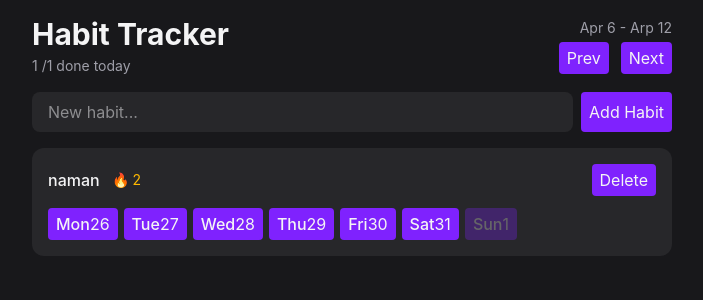
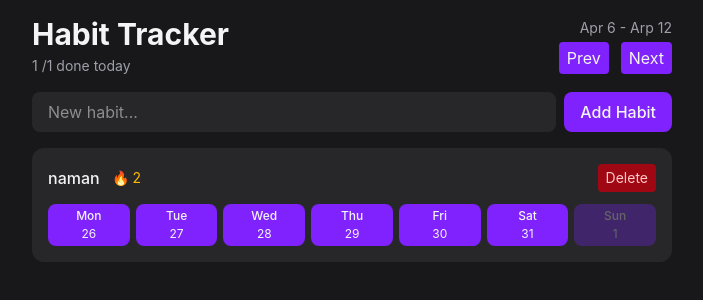
Before and after one commit to Naman-Parashar/Habit-tracker-react, a React (Vite) app: page / in a window 1280 px wide. Shown: the top 300 px of the page, without its empty margins (288-991 px from the left). Built offline with nearby package versions, Linux system fonts and the light colour scheme.

Commit message:
added adv props and types

```diff
--- a/package.json
+++ b/package.json
@@ -14,6 +14,7 @@
     "date-fns": "^4.4.0",
     "react": "^19.3.1",
     "react-dom": "^19.3.1",
+    "tailwind-merge": "^3.7.0",
     "tailwindcss": "^4.3.3"
   },
   "devDependencies": {
--- a/src/component/Button.tsx
+++ b/src/component/Button.tsx
@@ -1,4 +1,5 @@
-import type { ButtonPropsChildrenType } from "../types/Types"
+import { twMerge } from "tailwind-merge";
+import type { ButtonPropsChildrenType, VarientType } from "../types/Types"
 
 // function Button({text}: ButtonPropsType) {
 //   return (
@@ -6,22 +7,34 @@ import type { ButtonPropsChildrenType } from "../types/Types"
 //   )
 // }
 
-function Button({...props}: ButtonPropsChildrenType & { disabled?: boolean }) {
+function Button({varient="primary",className,...props}: ButtonPropsChildrenType & { disabled?: boolean }) {
   return (
     <button
     {...props}
-    className="
-    bg-violet-600
-    hover:bg-violet-400
-    transition-colors
-    rounded
-    px-2
-    py-1
-    disabled:opacity-30
-    disabled:cursor-not-allowed
-    "
+    className={twMerge(
+    "transition-colors rounded px-2 py-1 disabled:opacity-30 disabled:cursor-not-allowed",
+    getVarientstyle(varient),
+    className
+    )}
     />
   )
 }
 
+function getVarientstyle(varient: VarientType) {
+  switch (varient) {
+
+    case "primary":
+      return "bg-violet-600 hover:bg-violet-400";
+
+      case "secondary":
+      return "bg-zinc-800 hover:bg-zinc-700 text-zinc-500";
+
+      case "ghost-destructive":
+      return "bg-red-800 hover:bg-red-400 text-red-200";
+
+    default:
+      throw new Error(`Unknown varient: ${varient}`);
+    }
+  }
+
 export default Button
--- a/src/component/HabitForm.tsx
+++ b/src/component/HabitForm.tsx
@@ -15,7 +15,7 @@ function HabitForm() {
         type="text"
         placeholder="New habit..."
       />
-      <Button>Add Habit</Button>
+      <Button className="rounded-lg px-4 py-2 font-medium">Add Habit</Button>
     </form>
   );
 }
--- a/src/component/HabitItem.tsx
+++ b/src/component/HabitItem.tsx
@@ -16,13 +16,13 @@ function HabitItem({ habit }: HabitItemProps) {
           <span className="text-sm text-amber-400">🔥 2</span>
         </div>
 
-        <Button>Delete</Button>
+        <Button varient="ghost-destructive" className="text-sm">Delete</Button>
       </div>
 
       <div className="flex gap-1.5">
         {visibleDates.map((date) => (
 
-          <Button key={date.toISOString()} disabled={isFuture(date)}>
+          <Button className="flex flex-1 flex-col items-center gap-0.5 rounded-lg text-xs" key={date.toISOString()} disabled={isFuture(date)}>
             <span className="font-medium">{format(date, "EEE")}</span>
             <span>{format(date, "d")}</span>
           </Button>
--- a/src/types/Types.ts
+++ b/src/types/Types.ts
@@ -10,7 +10,10 @@ export interface ButtonPropsStringType{
 // }
 
 export interface ButtonPropsChildrenType extends ComponentProps<"button">{
+    varient?: VarientType ;
 }
+
+export type VarientType = "primary" | "secondary" | "ghost-destructive";
 
 export interface HabitType{
     id: number;
```
Also changed, not shown: 1 other file (tests, documents, lock files or other folders).
